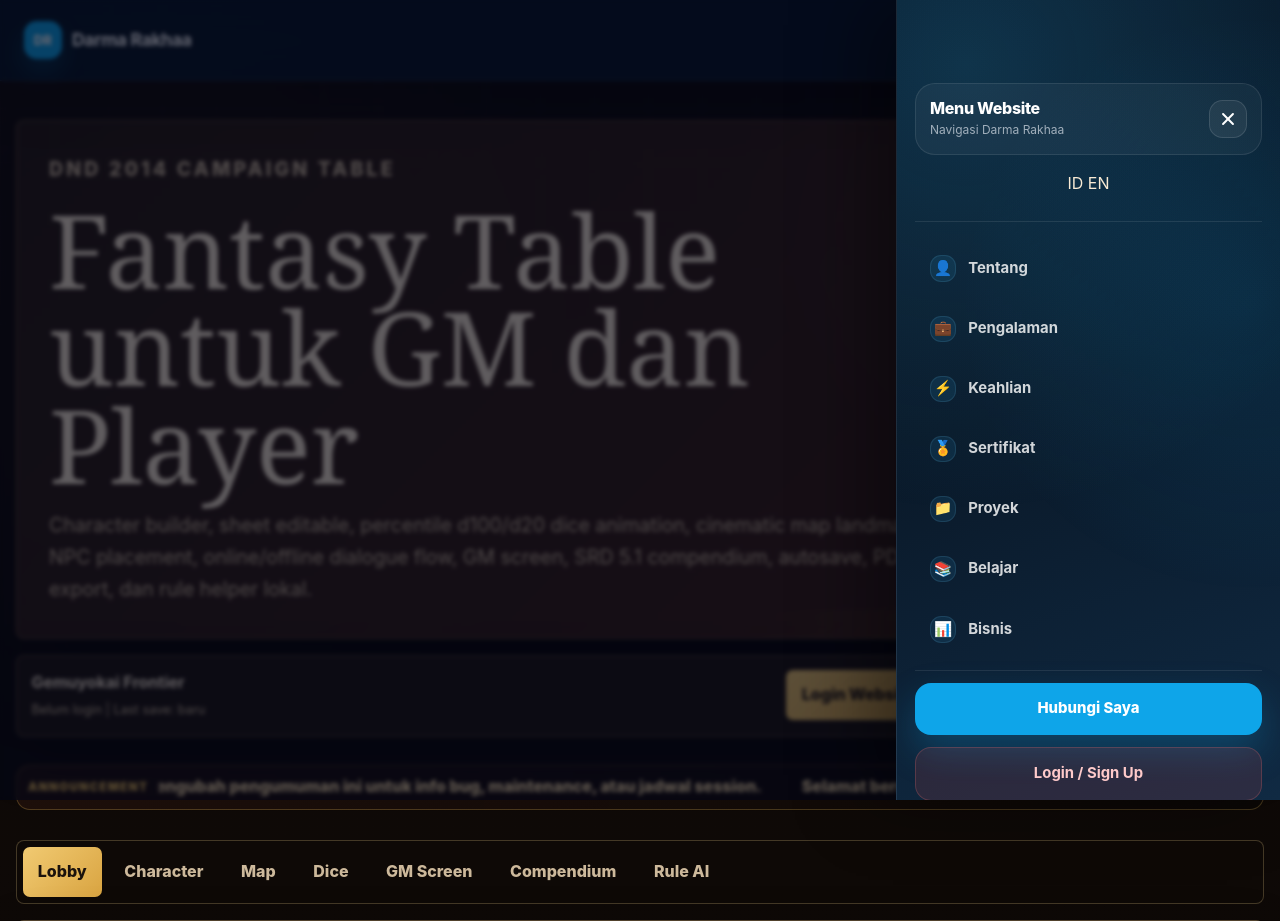
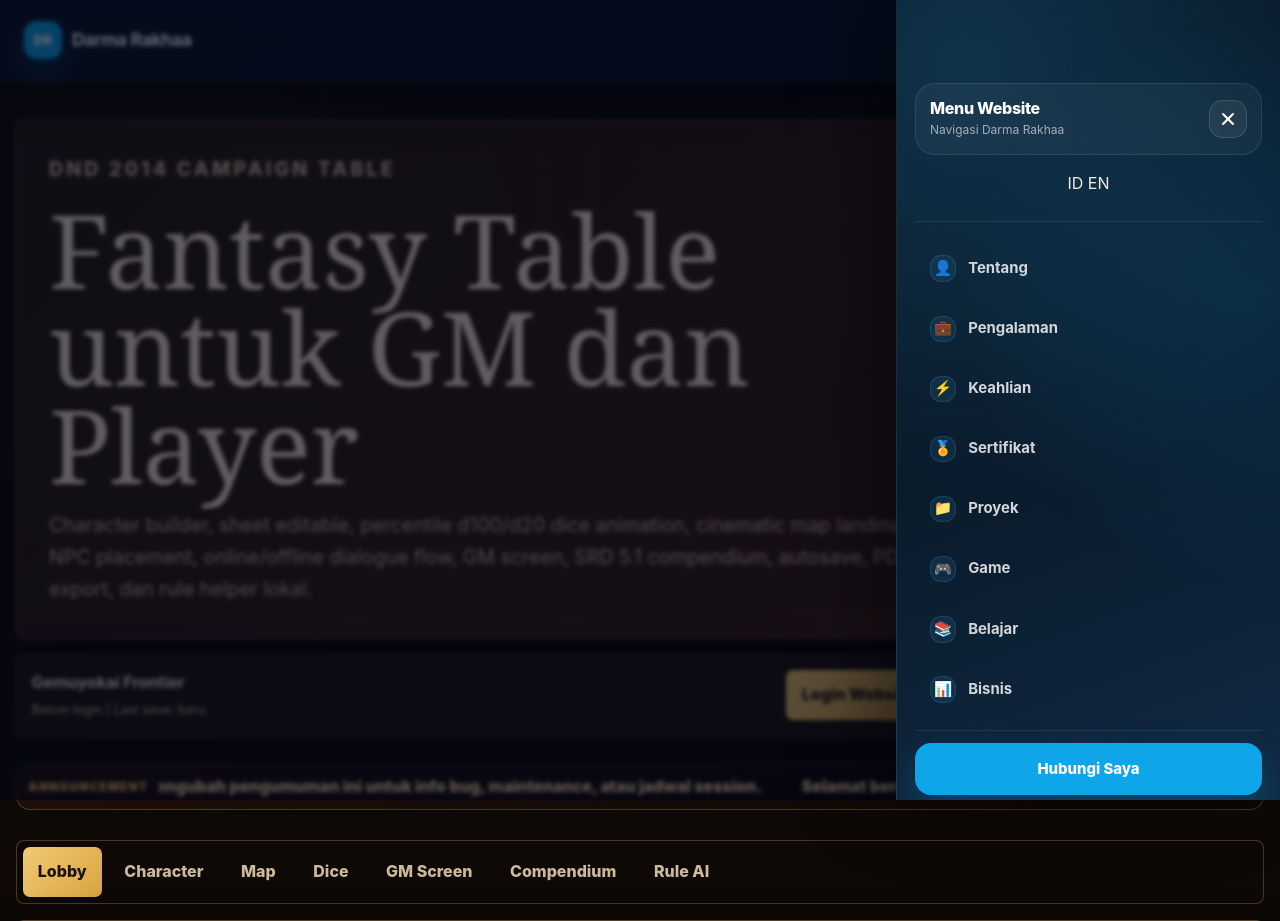
Before and after one commit to darmarakha/website, a PHP site: page /Game/DnD-2014/index.php in a window 1280 px wide, after a click on "Menu". Shown: the top 921 px of the page. Run offline with PHP 8.4, Linux system fonts and the light colour scheme; some libraries are stand-ins or nearby versions.

Commit message:
feat: add Game menu to sidebar and update translations

```diff
--- a/data.js
+++ b/data.js
@@ -7,6 +7,7 @@ const T = {
     'nav.skills':       { id:'Keahlian',        en:'Skills' },
     'nav.certificates': { id:'Sertifikat',      en:'Certificates' },
     'nav.projects':     { id:'Proyek',          en:'Projects' },
+    'nav.game':         { id:'Game',            en:'Game' },
     'nav.business':     { id:'Bisnis',          en:'Business' },
     'nav.learn':        { id:'Belajar',         en:'Learn' },
     'nav.ai':           { id:'GEMU AI',         en:'GEMU AI' },
--- a/partials/navbar.php
+++ b/partials/navbar.php
@@ -108,6 +108,7 @@ $gemu_user_role = isset($_SESSION['user_role']) ? (string)$_SESSION['user_role']
             <a href="#skills" class="gemu-menu-link nav-link site-menu-link"><span class="gemu-menu-icon">⚡</span><span data-i18n="nav.skills">Keahlian</span></a>
             <a href="#certifications" class="gemu-menu-link nav-link site-menu-link"><span class="gemu-menu-icon">🏅</span><span data-i18n="nav.certificates">Sertifikat</span></a>
             <a href="#projects" class="gemu-menu-link nav-link site-menu-link"><span class="gemu-menu-icon">📁</span><span data-i18n="nav.projects">Proyek</span></a>
+            <a href="<?php echo $gemu_base_path; ?>Game/" class="gemu-menu-link site-menu-link"><span class="gemu-menu-icon">🎮</span><span data-i18n="nav.game">Game</span></a>
             <a href="<?php echo $gemu_base_path; ?>Belajar/Index.php" class="gemu-menu-link site-menu-link"><span class="gemu-menu-icon">📚</span><span data-i18n="nav.learn">Belajar</span></a>
             <a href="<?php echo $gemu_base_path; ?>Bisnis/" class="gemu-menu-link site-menu-link"><span class="gemu-menu-icon">📊</span><span data-i18n="nav.business">Bisnis</span></a>
             <?php if($gemu_is_owner): ?>
```
